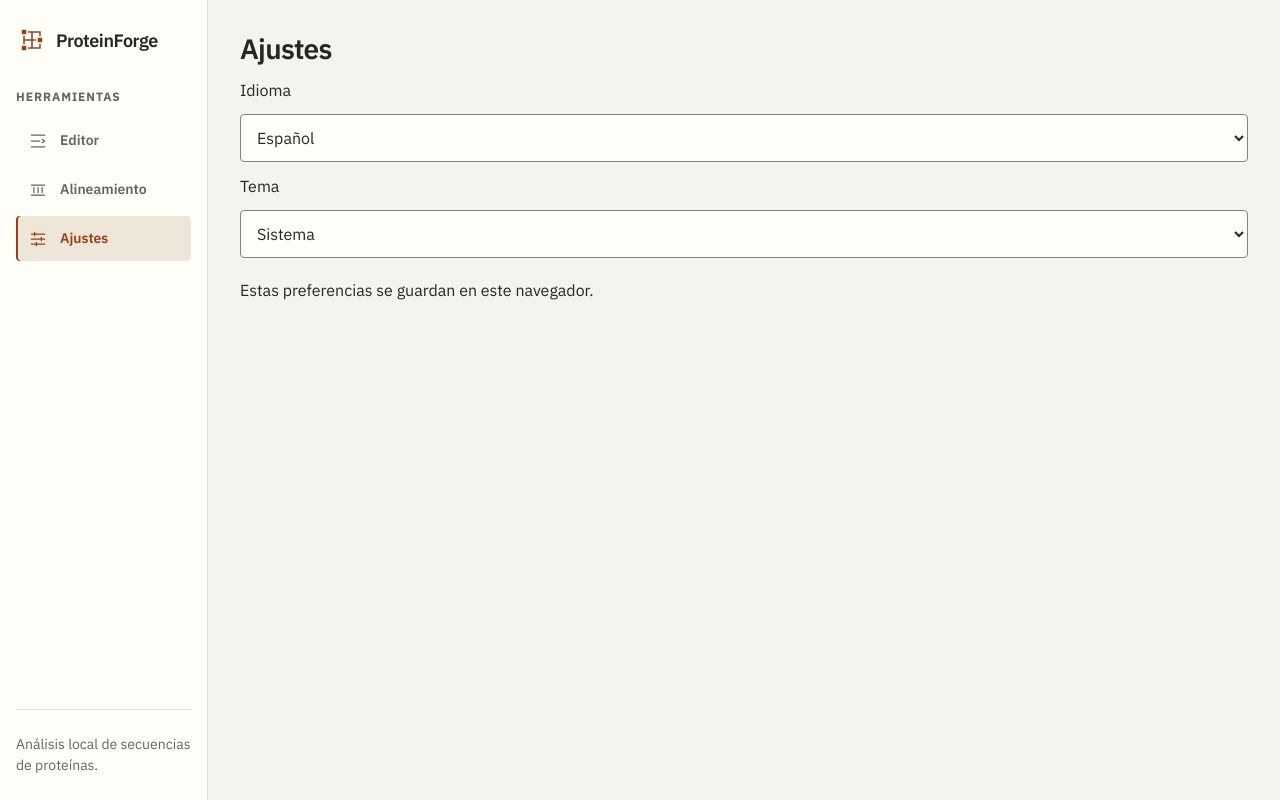
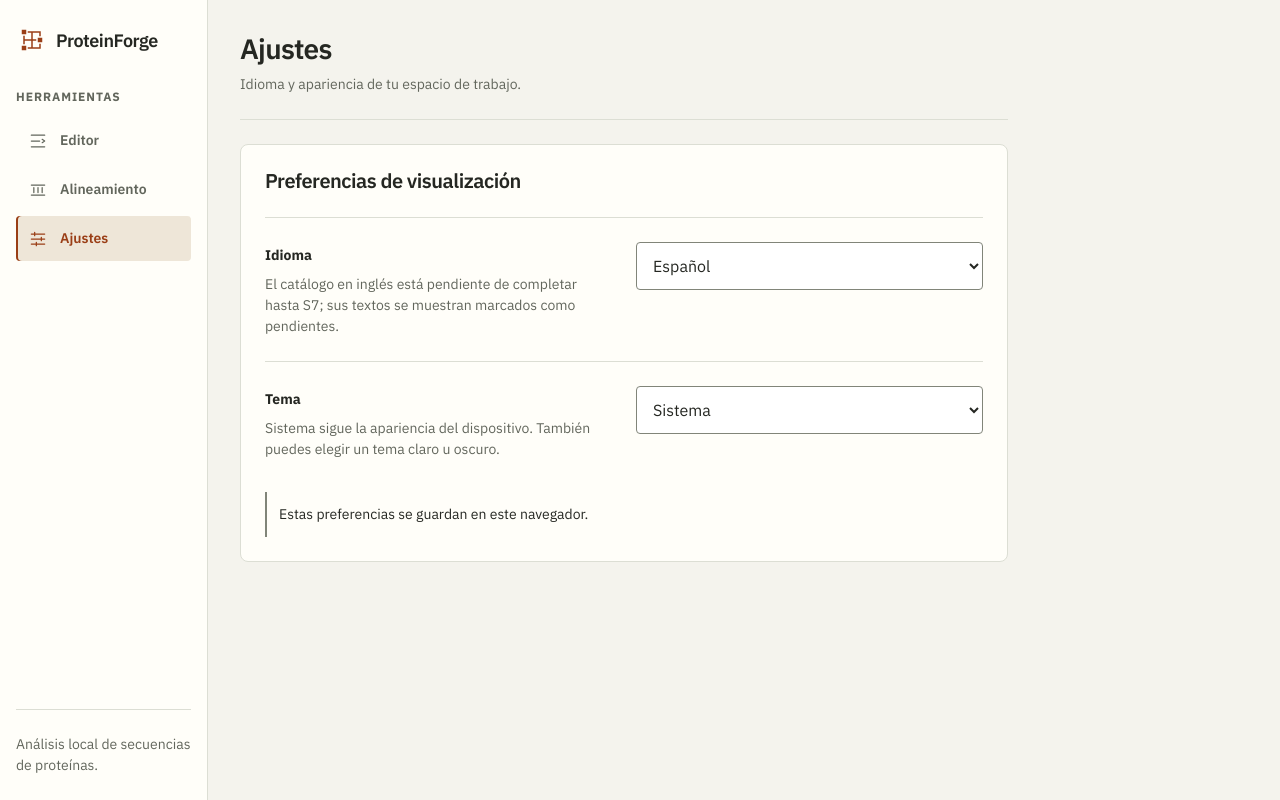
Before and after one commit to Jacklb19/ProteinForge, a React (Vite) app: page /settings in a window 1280 px wide. Built offline with nearby package versions, Linux system fonts and the light colour scheme.

Commit message:
feat: refine local appearance and language preferences

```diff
--- a/src/design-tokens.css
+++ b/src/design-tokens.css
@@ -78,6 +78,7 @@
   --width-copy-max: 70ch;
   --width-field-max: 24rem;
   --width-fasta: 16rem;
+  --width-settings-max: 48rem;
   --grid-editor: minmax(0, 1fr) var(--width-fasta);
   --grid-metrics: minmax(0, 1.5fr) repeat(4, minmax(0, 1fr));
   --grid-metrics-mobile: repeat(2, minmax(0, 1fr));
--- a/src/features/settings/SettingsPage.tsx
+++ b/src/features/settings/SettingsPage.tsx
@@ -2,6 +2,7 @@ import { useTranslation } from '../../i18n';
 import { usePreferences } from '../../preferences/usePreferences';
 import type { Theme } from '../../preferences/preferences';
 import type { Locale } from '../../i18n';
+import { PageHeading } from '../../shared/PageHeading';
 
 /** Lets visitors choose a local language and appearance. */
 export function SettingsPage(): React.JSX.Element {
@@ -9,19 +10,26 @@ export function SettingsPage(): React.JSX.Element {
   const { locale, theme, setLocale, setTheme } = usePreferences();
   return (
     <main className="settings-page">
-      <h1>{t('settings.title')}</h1>
-      <label htmlFor="settings-language">{t('settings.language')}</label>
-      <select id="settings-language" value={locale} onChange={(event) => { setLocale(event.target.value as Locale); }}>
+      <PageHeading titleKey="settings.title" introduction="visual.settingsIntroduction" />
+      <section className="panel settings-preferences" aria-labelledby="preferences-title">
+      <h2 id="preferences-title">{t('visual.preferences')}</h2>
+      <div className="settings-row">
+      <div><label htmlFor="settings-language">{t('settings.language')}</label><p id="language-help" className="field-help">{t('visual.languageHelp')}</p></div>
+      <select id="settings-language" aria-describedby="language-help" value={locale} onChange={(event) => { setLocale(event.target.value as Locale); }}>
         <option value="es">{t('settings.spanish')}</option>
         <option value="en">{t('settings.english')}</option>
       </select>
-      <label htmlFor="settings-theme">{t('settings.theme')}</label>
-      <select id="settings-theme" value={theme} onChange={(event) => { setTheme(event.target.value as Theme); }}>
+      </div>
+      <div className="settings-row">
+      <div><label htmlFor="settings-theme">{t('settings.theme')}</label><p id="theme-help" className="field-help">{t('visual.themeHelp')}</p></div>
+      <select id="settings-theme" aria-describedby="theme-help" value={theme} onChange={(event) => { setTheme(event.target.value as Theme); }}>
         <option value="system">{t('settings.system')}</option>
         <option value="light">{t('settings.light')}</option>
         <option value="dark">{t('settings.dark')}</option>
       </select>
-      <p>{t('settings.localNote')}</p>
+      </div>
+      <p className="notice">{t('settings.localNote')}</p>
+      </section>
     </main>
   );
 }
--- a/src/i18n/es.ts
+++ b/src/i18n/es.ts
@@ -4,6 +4,10 @@ export const spanish = {
   'visual.alignmentInputs': 'Secuencias y parámetros',
   'visual.alignmentProgress': 'Progreso del alineamiento',
   'visual.alignmentEmpty': 'Introduce las dos secuencias y selecciona Alinear para comparar sus residuos.',
+  'visual.settingsIntroduction': 'Idioma y apariencia de tu espacio de trabajo.',
+  'visual.preferences': 'Preferencias de visualización',
+  'visual.languageHelp': 'El catálogo en inglés está pendiente de completar hasta S7; sus textos se muestran marcados como pendientes.',
+  'visual.themeHelp': 'Sistema sigue la apariencia del dispositivo. También puedes elegir un tema claro u oscuro.',
   'app.name': 'ProteinForge',
   'app.title': 'ProteinForge — Análisis de proteínas',
   'app.description': 'Análisis local de secuencias de proteínas.',
--- a/src/index.css
+++ b/src/index.css
@@ -266,3 +266,13 @@ a:hover { text-decoration-thickness: var(--decoration-width); }
   .alignment-inputs, .alignment-result { padding: var(--space-medium); }
   .sequence-pair, .alignment-parameters, .alignment-metrics { grid-template-columns: minmax(0, 1fr); }
 }
+
+.settings-page { max-width: var(--width-settings-max); gap: var(--space-panel); }
+.settings-preferences { display: grid; gap: var(--space-panel); }
+.settings-row { display: grid; grid-template-columns: var(--grid-pair); gap: var(--space-panel); align-items: start; padding-top: var(--space-panel); border-top: var(--border-width-divider) solid var(--color-border-subtle); }
+.settings-row label { font-weight: var(--font-weight-label); font-size: var(--font-size-small); }
+.settings-row select { width: var(--width-full); background: var(--color-surface-elevated); }
+@media (max-width: 48rem) {
+  .settings-preferences { padding: var(--space-medium); }
+  .settings-row { grid-template-columns: minmax(0, 1fr); gap: var(--space-medium); }
+}
```
Also changed, not shown: 1 other file (tests, documents, lock files or other folders).
